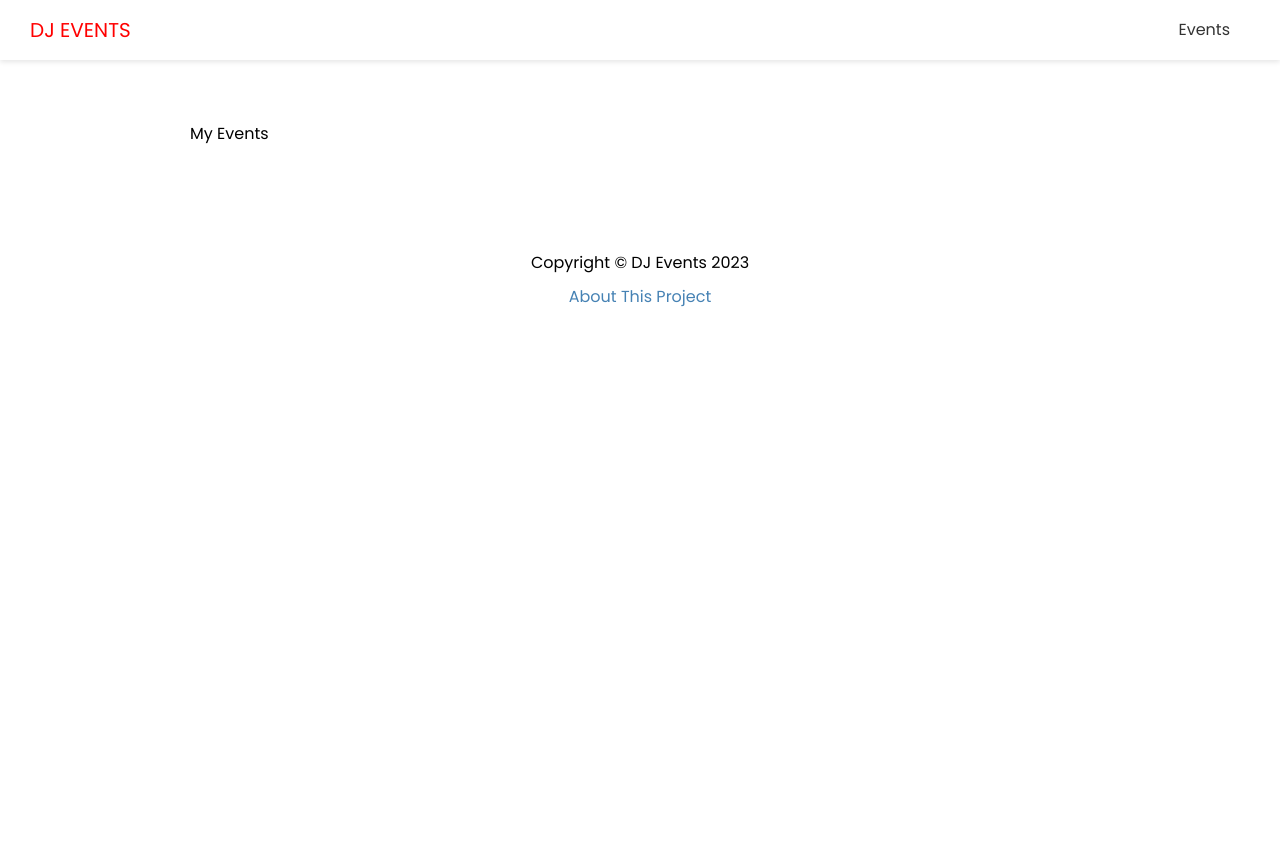
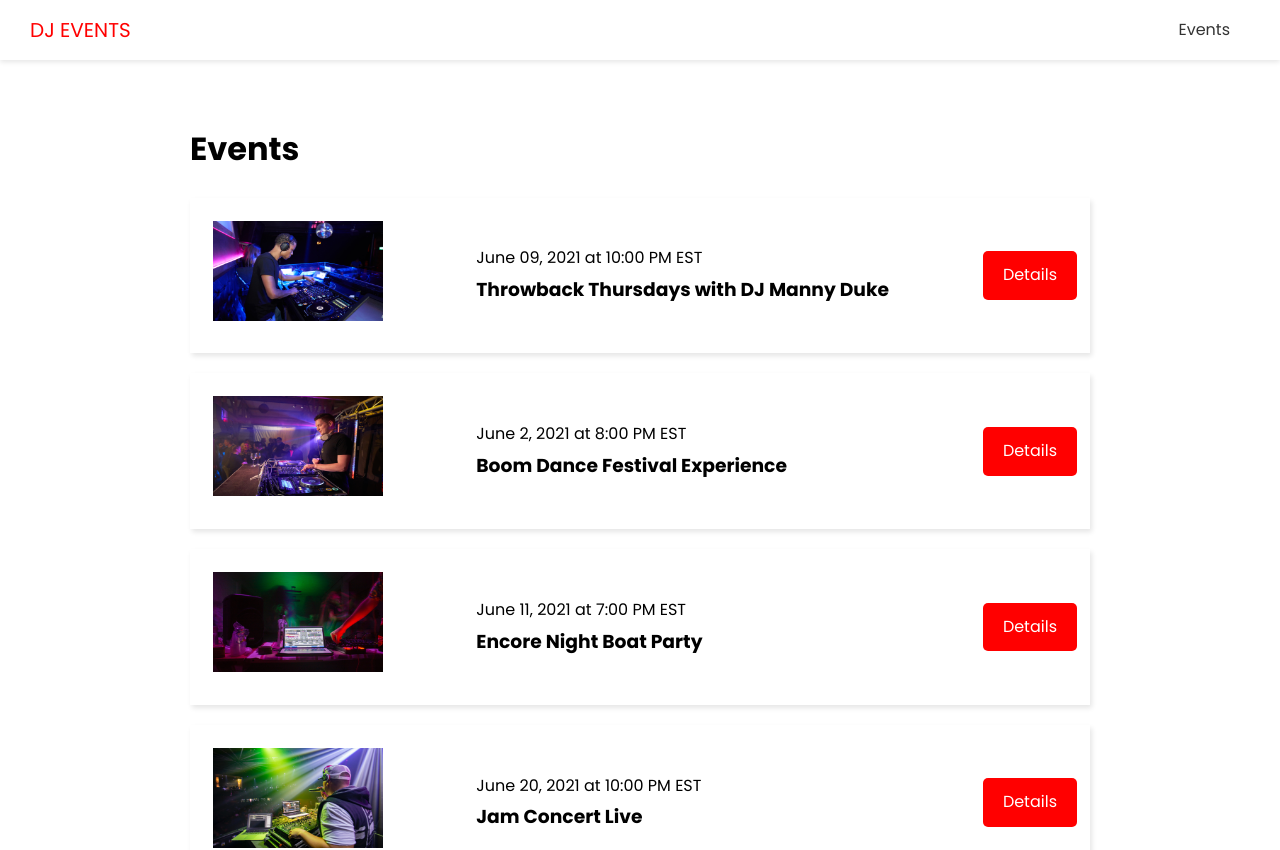
Before and after one commit to strangermushwana/dj-events, a Next.js app: page /events in a window 1280 px wide. Shown: the top 850 px of the page. Before the commit the page ends 800 px from the top, so only its background shows below. Built offline with nearby package versions, Linux system fonts and the light colour scheme; no server answers.

Commit message:
added event ui and event item

```diff
--- /dev/null
+++ b/components/EventItem.js
@@ -0,0 +1,22 @@
+import Link from 'next/link'
+import Image from 'next/image'
+import styles from '@styles/EventItem.module.css'
+
+export default function EventItem({ evt }) {
+  return (
+    <div className={styles.event}>
+      <div className={styles.img}>
+        <Image src={evt.image ? evt.image : '/images/event-default.png'} width={170} height={100} alt='' />
+      </div>
+      <div className={styles.info}>
+        <span>{evt.date} at {evt.time}</span>
+        <h3>{evt.name}</h3>
+      </div>
+      <div className={styles.link}>
+        <Link legacyBehavior href={`events/${evt.slug}`}>
+          <a className="btn">Details</a>
+        </Link>
+      </div>
+    </div>
+  )
+}
--- a/pages/events/index.js
+++ b/pages/events/index.js
@@ -1,7 +1,24 @@
 import Layout from '@components/Layout'
+import EventItem from '@components/EventItem'
+import { API_URL } from '@config/index'
 
-export default function EventsPage() {
+export default function EventsPage({ events }) {
   return (
-    <Layout>My Events</Layout>
+    <Layout>
+      <h1>Events</h1>
+      { events.length === 0 && <h3>No events to show</h3> }
+      { events.map((evt) => (
+        <EventItem key={evt.id} evt={evt} />
+      )) }
+    </Layout>
   )
 }
+
+export async function getStaticProps() {
+  const res = await await fetch(`${API_URL}/api/events`)
+  let events = await res.json()
+  return {
+    props: { events },
+    revalidate: 1
+  }
+}
--- /dev/null
+++ b/styles/EventItem.module.css
@@ -0,0 +1,28 @@
+.event {
+  display: flex;
+  justify-content: space-between;
+  align-items: center;
+  margin: 20px 0;
+  padding: 13px;
+  box-shadow: 2px 3px 5px rgba(0, 0, 0, 0.1);
+}
+
+.img {
+  flex: 1;
+  margin: 10px;
+}
+
+.info {
+  flex: 2;
+}
+
+@media (max-width: 600px) {
+  .event {
+    flex-direction: column;
+    text-align: center;
+  }
+
+  .info {
+    margin-bottom: 20px;
+  }
+}
```
Also changed, not shown: pages/index.js (+15 -3 lines).
